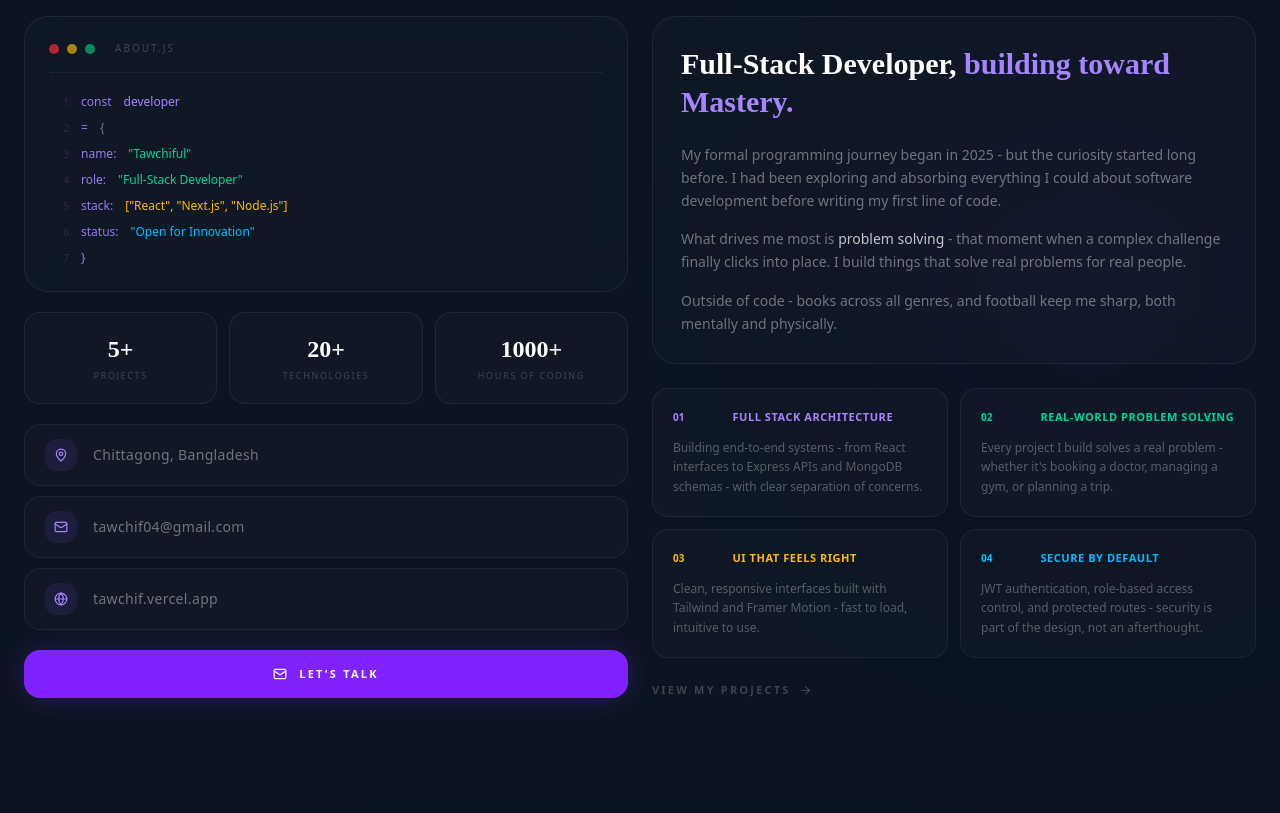
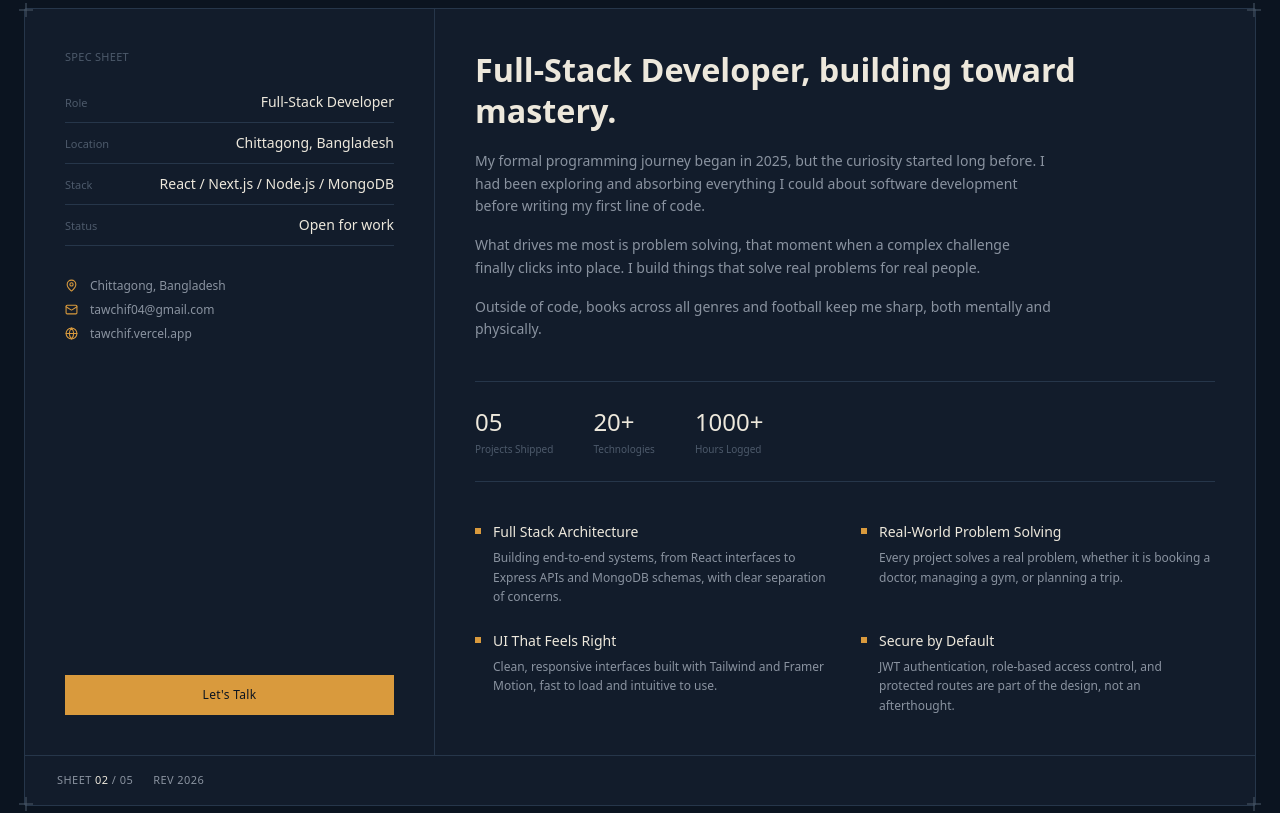
Before and after one commit to tawchifulislam/portfolio, a Next.js app: page / in a window 1280 px wide. Shown: the part 1160-1973 px from the top of the page. Built offline with nearby package versions, Linux system fonts and the light colour scheme.

Commit message:
refactor: streamline About structure and improve readability

```diff
--- a/src/components/sections/About.jsx
+++ b/src/components/sections/About.jsx
@@ -1,263 +1,175 @@
 'use client';
 
 import { motion } from 'framer-motion';
-import { MapPin, Mail, Globe, ArrowRight } from 'lucide-react';
+import { Mail, MapPin, Globe } from 'lucide-react';
 import { personalInfo } from '@/lib/data';
-import { variants } from '@/lib/constants';
+import { variants, SHEET_NUMBERS, TOTAL_SHEETS } from '@/lib/constants';
 import { scrollToSection } from '@/lib/utils';
-import SectionTitle from '../ui/SectionTitle';
+import SectionTitle from '@/components/ui/SectionTitle';
+import CornerMarks from '@/components/ui/CornerMarks';
+import TitleBlock from '@/components/ui/TitleBlock';
 
-const stats = [
-  { label: 'Projects', value: '5+' },
-  { label: 'Technologies', value: '20+' },
-  { label: 'Hours of Coding', value: '1000+' },
+const specs = [
+  { label: 'Role', value: personalInfo.title },
+  { label: 'Location', value: personalInfo.location },
+  { label: 'Stack', value: 'React / Next.js / Node.js / MongoDB' },
+  { label: 'Status', value: 'Open for work' },
 ];
 
-const codeLines = [
-  { token: 'const', name: ' developer', color: 'text-violet-400' },
-  { token: '=', name: ' {', color: 'text-white/40' },
-  { token: '  name:', name: ' "Tawchiful"', color: 'text-emerald-400' },
-  {
-    token: '  role:',
-    name: ' "Full-Stack Developer"',
-    color: 'text-emerald-400',
-  },
-  {
-    token: '  stack:',
-    name: ' ["React", "Next.js", "Node.js"]',
-    color: 'text-amber-400',
-  },
-  { token: '  status:', name: ' "Open for Innovation"', color: 'text-sky-400' },
-  { token: '}', name: '', color: 'text-white/40' },
+const measurements = [
+  { value: '05', label: 'Projects Shipped' },
+  { value: '20+', label: 'Technologies' },
+  { value: '1000+', label: 'Hours Logged' },
 ];
 
 const focuses = [
   {
-    number: '01',
     title: 'Full Stack Architecture',
-    desc: 'Building end-to-end systems - from React interfaces to Express APIs and MongoDB schemas - with clear separation of concerns.',
-    color: 'text-violet-400',
-    bg: 'bg-violet-500/10',
-    border: 'hover:border-violet-500/25',
+    desc: 'Building end-to-end systems, from React interfaces to Express APIs and MongoDB schemas, with clear separation of concerns.',
   },
   {
-    number: '02',
     title: 'Real-World Problem Solving',
-    desc: "Every project I build solves a real problem - whether it's booking a doctor, managing a gym, or planning a trip.",
-    color: 'text-emerald-400',
-    bg: 'bg-emerald-500/10',
-    border: 'hover:border-emerald-500/25',
+    desc: 'Every project solves a real problem, whether it is booking a doctor, managing a gym, or planning a trip.',
   },
   {
-    number: '03',
     title: 'UI That Feels Right',
-    desc: 'Clean, responsive interfaces built with Tailwind and Framer Motion - fast to load, intuitive to use.',
-    color: 'text-amber-400',
-    bg: 'bg-amber-500/10',
-    border: 'hover:border-amber-500/25',
+    desc: 'Clean, responsive interfaces built with Tailwind and Framer Motion, fast to load and intuitive to use.',
   },
   {
-    number: '04',
     title: 'Secure by Default',
-    desc: 'JWT authentication, role-based access control, and protected routes - security is part of the design, not an afterthought.',
-    color: 'text-sky-400',
-    bg: 'bg-sky-500/10',
-    border: 'hover:border-sky-500/25',
+    desc: 'JWT authentication, role-based access control, and protected routes are part of the design, not an afterthought.',
   },
 ];
 
 export default function About() {
   return (
-    <section id="about" className="relative overflow-hidden py-24 px-4 sm:px-6">
-      <div className="absolute top-1/2 right-0 -translate-y-1/2 w-96 h-96 bg-violet-600/5 rounded-full blur-[140px] pointer-events-none" />
-
-      <div className="max-w-7xl mx-auto relative z-10">
+    <section id="about" className="relative px-4 sm:px-6 py-24">
+      <div className="max-w-7xl mx-auto">
         <SectionTitle
           title="About Me"
           subtitle="A little bit about who I am and what I do."
         />
 
-        <div className="mt-16 grid grid-cols-1 lg:grid-cols-2 gap-6 items-start">
-          {/* Left */}
+        <div className="sheet">
+          <CornerMarks />
+
+          <div className="grid grid-cols-1 lg:grid-cols-12 gap-0 lg:divide-x lg:divide-line">
+            {/* Left: Specification Sheet */}
             <motion.div
               variants={variants.slideLeft}
               initial="hidden"
               whileInView="visible"
               viewport={{ once: true }}
-            className="flex flex-col gap-5"
+              className="lg:col-span-4 p-8 sm:p-10 flex flex-col gap-8"
             >
-            {/* Code block */}
-            <div className="p-6 rounded-3xl bg-white/2 border border-white/[0.07] backdrop-blur-xl">
-              <div className="flex items-center gap-2 mb-5 pb-4 border-b border-white/5">
-                <div className="w-2.5 h-2.5 rounded-full bg-red-500/70" />
-                <div className="w-2.5 h-2.5 rounded-full bg-yellow-500/70" />
-                <div className="w-2.5 h-2.5 rounded-full bg-emerald-500/70" />
-                <span className="ml-3 text-[10px] text-white/20 tracking-[0.2em] uppercase font-mono">
-                  about.js
+              <div>
+                <p className="font-mono text-[11px] tracking-wide text-faint mb-4">
+                  SPEC SHEET
+                </p>
+                <div className="flex flex-col">
+                  {specs.map(spec => (
+                    <div
+                      key={spec.label}
+                      className="flex items-baseline justify-between gap-4 py-2.5 border-b border-line"
+                    >
+                      <span className="font-mono text-[11px] text-faint">
+                        {spec.label}
+                      </span>
+                      <span className="text-sm text-paper text-right">
+                        {spec.value}
                       </span>
                     </div>
-              <div className="font-mono text-[12px] space-y-2">
-                {codeLines.map((line, i) => (
-                  <motion.div
-                    key={i}
-                    initial={{ opacity: 0, x: -10 }}
-                    whileInView={{ opacity: 1, x: 0 }}
-                    viewport={{ once: true }}
-                    transition={{ delay: i * 0.07 }}
-                    className="flex items-center gap-3"
-                  >
-                    <span className="text-white/10 text-[10px] w-5 text-right select-none tabular-nums shrink-0">
-                      {i + 1}
-                    </span>
-                    <span className="text-violet-400/90 shrink-0">
-                      {line.token}
-                    </span>
-                    <span className={`${line.color} truncate`}>
-                      {line.name}
-                    </span>
-                  </motion.div>
                   ))}
                 </div>
               </div>
 
-            {/* Stats */}
-            <div className="grid grid-cols-3 gap-3">
-              {stats.map((stat, i) => (
-                <motion.div
-                  key={stat.label}
-                  initial={{ opacity: 0, y: 16 }}
-                  whileInView={{ opacity: 1, y: 0 }}
-                  viewport={{ once: true }}
-                  transition={{ delay: i * 0.1, duration: 0.5 }}
-                  className="p-5 rounded-2xl bg-white/2 border border-white/[0.07] text-center hover:border-violet-500/20 transition-all duration-300"
-                >
-                  <p className="text-2xl font-bold text-white font-[--font-syne]">
-                    {stat.value}
-                  </p>
-                  <p className="mt-1 text-[9px] tracking-[0.18em] uppercase text-white/20">
-                    {stat.label}
-                  </p>
-                </motion.div>
-              ))}
-            </div>
-
-            {/* Info items */}
-            <div className="flex flex-col gap-2.5">
+              <div className="flex flex-col gap-2">
                 {[
-                { icon: <MapPin size={14} />, text: personalInfo.location },
-                { icon: <Mail size={14} />, text: personalInfo.email },
-                { icon: <Globe size={14} />, text: 'tawchif.vercel.app' },
+                  { icon: <MapPin size={13} />, text: personalInfo.location },
+                  { icon: <Mail size={13} />, text: personalInfo.email },
+                  { icon: <Globe size={13} />, text: 'tawchif.vercel.app' },
                 ].map(item => (
                   <div
                     key={item.text}
-                  className="flex items-center gap-4 px-5 py-3.5 rounded-2xl bg-white/2 border border-white/6 hover:border-violet-500/15 transition-all duration-300"
+                    className="flex items-center gap-3 text-xs text-muted"
                   >
-                  <span className="w-8 h-8 flex items-center justify-center rounded-xl bg-violet-500/10 text-violet-400 shrink-0">
-                    {item.icon}
-                  </span>
-                  <span className="text-sm text-white/40 tracking-wide truncate">
-                    {item.text}
-                  </span>
+                    <span className="text-brass">{item.icon}</span>
+                    <span className="truncate">{item.text}</span>
                   </div>
                 ))}
               </div>
 
-            {/* CTA */}
-            <motion.button
+              <button
                 onClick={() => scrollToSection('contact')}
-              whileHover={{ scale: 1.02 }}
-              whileTap={{ scale: 0.98 }}
-              className="relative overflow-hidden w-full flex items-center justify-center gap-3 px-7 py-4 rounded-2xl bg-violet-600 hover:bg-violet-500 text-white text-[11px] font-black uppercase tracking-[0.2em] transition-all duration-300 shadow-[0_0_30px_rgba(124,58,237,0.25)] before:absolute before:inset-0 before:-translate-x-full hover:before:translate-x-full before:bg-linear-to-r before:from-transparent before:via-white/20 before:to-transparent before:transition-transform before:duration-700"
+                className="mt-auto w-full px-6 py-3 bg-brass text-ink text-xs font-medium tracking-wide hover:bg-paper transition-colors duration-300"
               >
-              <Mail size={14} />
                 Let&apos;s Talk
-            </motion.button>
+              </button>
             </motion.div>
 
-          {/* Right */}
+            {/* Right: Bio + measurements + focuses */}
             <motion.div
               variants={variants.slideRight}
               initial="hidden"
               whileInView="visible"
               viewport={{ once: true }}
-            className="flex flex-col gap-6"
+              className="lg:col-span-8 p-8 sm:p-10 flex flex-col gap-10"
             >
-            {/* Bio */}
-            <div className="p-7 rounded-3xl bg-white/2 border border-white/[0.07] backdrop-blur-xl">
-              <h3 className="text-2xl sm:text-3xl font-bold font-[--font-syne] text-white leading-tight mb-6">
-                Full-Stack Developer,{' '}
-                <span className="text-violet-400">
-                  building toward Mastery.
-                </span>
+              <div>
+                <h3 className="font-display text-h2 font-semibold text-paper leading-tight mb-5">
+                  Full-Stack Developer, building toward mastery.
                 </h3>
-              <div className="space-y-4 text-white/40 text-sm leading-relaxed">
+                <div className="measure-lg flex flex-col gap-4 text-sm text-muted leading-relaxed">
                   <p>
-                  My formal programming journey began in 2025 - but the
+                    My formal programming journey began in 2025, but the
                     curiosity started long before. I had been exploring and
-                  absorbing everything I could about software development before
-                  writing my first line of code.
+                    absorbing everything I could about software development
+                    before writing my first line of code.
                   </p>
                   <p>
-                  What drives me most is{' '}
-                  <span className="text-white/75 font-medium">
-                    problem solving
-                  </span>{' '}
-                  - that moment when a complex challenge finally clicks into
-                  place. I build things that solve real problems for real
-                  people.
+                    What drives me most is problem solving, that moment when a
+                    complex challenge finally clicks into place. I build things
+                    that solve real problems for real people.
                   </p>
                   <p>
-                  Outside of code - books across all genres, and football keep
+                    Outside of code, books across all genres and football keep
                     me sharp, both mentally and physically.
                   </p>
                 </div>
               </div>
 
-            {/* Focus areas - 2x2 grid */}
-            <div className="grid grid-cols-1 sm:grid-cols-2 gap-3">
-              {focuses.map((item, i) => (
-                <motion.div
-                  key={item.number}
-                  initial={{ opacity: 0, y: 16 }}
-                  whileInView={{ opacity: 1, y: 0 }}
-                  viewport={{ once: true }}
-                  transition={{ delay: i * 0.08, duration: 0.5 }}
-                  className={`group p-5 rounded-2xl bg-white/2 border border-white/6 ${item.border} transition-all duration-300`}
-                >
-                  <div className="flex items-center gap-3 mb-3">
-                    <span
-                      className={`text-[10px] font-black tabular-nums ${item.color}`}
-                    >
-                      {item.number}
-                    </span>
-                    <div
-                      className={`w-6 h-px ${item.bg.replace('bg-', 'bg-').replace('/10', '/40')}`}
-                    />
-                    <span
-                      className={`text-[11px] font-black uppercase tracking-wider ${item.color}`}
-                    >
-                      {item.title}
-                    </span>
+              <div className="flex flex-wrap gap-x-10 gap-y-4 py-6 border-y border-line">
+                {measurements.map(item => (
+                  <div key={item.label}>
+                    <p className="font-mono text-2xl text-paper">
+                      {item.value}
+                    </p>
+                    <p className="font-mono text-[10px] text-faint mt-1">
+                      {item.label}
+                    </p>
                   </div>
-                  <p className="text-xs text-white/30 leading-relaxed group-hover:text-white/50 transition-colors duration-300">
-                    {item.desc}
-                  </p>
-                </motion.div>
                 ))}
               </div>
 
-            {/* Bottom CTA - view projects */}
-            <button
-              onClick={() => scrollToSection('projects')}
-              className="group flex items-center gap-2 text-[11px] font-black uppercase tracking-[0.2em] text-white/20 hover:text-violet-400 transition-colors duration-300 self-start"
-            >
-              View My Projects
-              <ArrowRight
-                size={13}
-                className="group-hover:translate-x-1 transition-transform duration-300"
-              />
-            </button>
+              <div className="grid grid-cols-1 sm:grid-cols-2 gap-x-8 gap-y-6">
+                {focuses.map(item => (
+                  <div key={item.title} className="flex gap-3">
+                    <span className="w-1.5 h-1.5 mt-1.5 shrink-0 bg-brass" />
+                    <div>
+                      <p className="text-sm font-medium text-paper mb-1.5">
+                        {item.title}
+                      </p>
+                      <p className="text-xs text-muted leading-relaxed">
+                        {item.desc}
+                      </p>
+                    </div>
+                  </div>
+                ))}
+              </div>
             </motion.div>
+          </div>
+
+          <TitleBlock sheetNumber={SHEET_NUMBERS.about} total={TOTAL_SHEETS} />
         </div>
       </div>
     </section>
```
Lines whose indentation alone changed are shown as unchanged.
